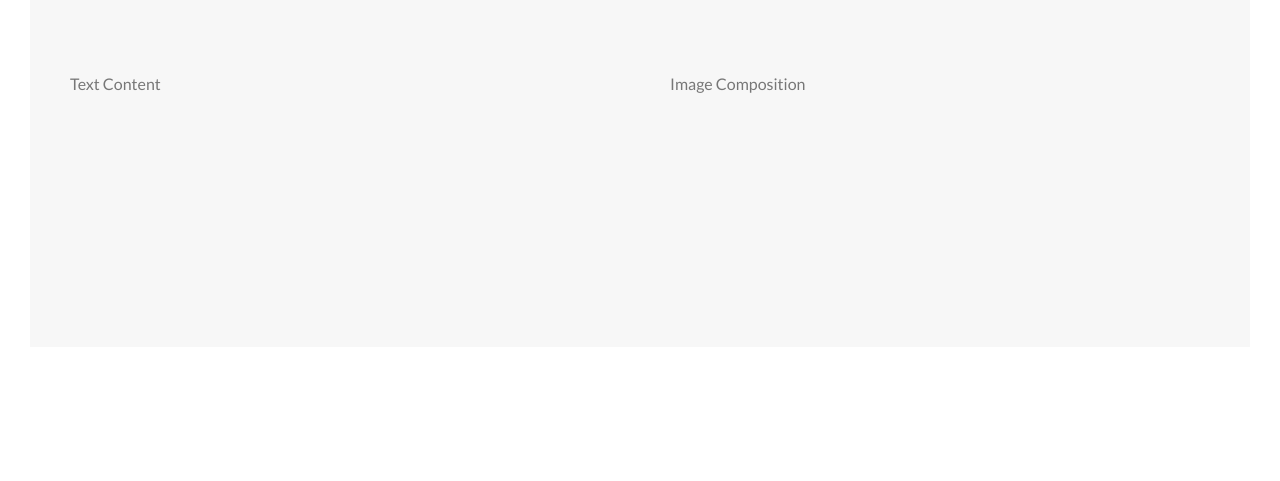
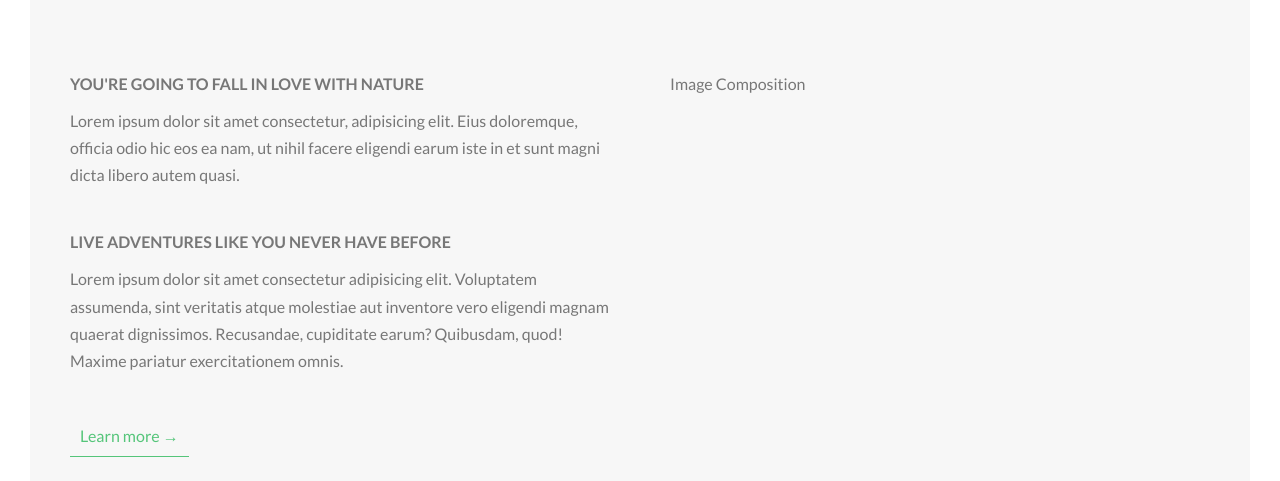
Before and after one commit to jess-alejo/tiny-projects, a website: page 004-natours/index.html in a window 1280 px wide. Shown: the part 950-1431 px from the top of the page. Before the commit the page ends 1327 px from the top, so only its background shows below. Drawn offline with Linux system fonts and the light colour scheme.

Commit message:
Natours: Building the about section - part 2

```diff
--- a/004-natours/index.html
+++ b/004-natours/index.html
@@ -38,7 +38,28 @@
         </div>
 
         <div class="row">
-          <div class="col-1-of-2">Text Content</div>
+          <div class="col-1-of-2">
+            <h3 class="heading-tertiary u-mb-sm"
+              >You're going to fall in love with nature</h3
+            >
+            <p class="paragraph"
+              >Lorem ipsum dolor sit amet consectetur, adipisicing elit. Eius
+              doloremque, officia odio hic eos ea nam, ut nihil facere eligendi
+              earum iste in et sunt magni dicta libero autem quasi.</p
+            >
+
+            <h3 class="heading-tertiary u-mb-sm">
+              Live adventures like you never have before
+            </h3>
+            <p class="paragraph"
+              >Lorem ipsum dolor sit amet consectetur adipisicing elit.
+              Voluptatem assumenda, sint veritatis atque molestiae aut inventore
+              vero eligendi magnam quaerat dignissimos. Recusandae, cupiditate
+              earum? Quibusdam, quod! Maxime pariatur exercitationem omnis.</p
+            >
+
+            <a href="#" class="btn-text">Learn more &rarr;</a>
+          </div>
           <div class="col-1-of-2">Image Composition</div>
         </div>
       </section>
--- a/004-natours/sass/abstracts/_variables.scss
+++ b/004-natours/sass/abstracts/_variables.scss
@@ -15,6 +15,9 @@ $color-gray-dark: #777;
 $color-white: #fff;
 $color-black: #000;
 
+// Font
+$default-font-size: 1.6rem;
+
 // Grid
 $grid-width: 114rem;
 $gutter-vertical: 8rem;
--- a/004-natours/sass/base/_typography.scss
+++ b/004-natours/sass/base/_typography.scss
@@ -1,7 +1,7 @@
 body {
   font-family: Lato, sans-serif;
   font-weight: 400;
-  font-size: 1.6rem;
+  font-size: $default-font-size;
   line-height: 1.7;
   color: $color-gray-dark;
   padding: 3rem;
@@ -63,3 +63,20 @@ body {
     text-shadow: 0.5rem 1rem 2rem rgba($color-black, 0.2);
   }
 }
+
+.heading-tertiary {
+  font: {
+    size: $default-font-size;
+    weight: 700;
+  }
+
+  text-transform: uppercase;
+}
+
+.paragraph {
+  font-size: $default-font-size;
+
+  &:not(:last-child) {
+    margin-bottom: 4rem;
+  }
+}
--- a/004-natours/sass/base/_utilities.scss
+++ b/004-natours/sass/base/_utilities.scss
@@ -5,3 +5,15 @@
 .u-margin-bottom-8 {
   margin-bottom: 8rem;
 }
+
+.u-mb-sm {
+  margin-bottom: 1rem;
+}
+
+.u-mb-md {
+  margin-bottom: 4rem;
+}
+
+.u-mb-lg {
+  margin-bottom: 8rem;
+}
--- a/004-natours/sass/components/_button.scss
+++ b/004-natours/sass/components/_button.scss
@@ -58,3 +58,31 @@
     animation-fill-mode: backwards;
   }
 }
+
+.btn-text {
+  &:link,
+  &:visited {
+    position: relative;
+    display: inline-block;
+    color: $color-primary;
+    font-size: $default-font-size;
+    text-decoration: none;
+    border-bottom: 1px solid $color-primary;
+    padding: 0.75rem 1rem;
+
+    transition: all 0.15s;
+  }
+
+  &:hover {
+    background-color: $color-primary;
+    color: $color-white;
+
+    box-shadow: 0 1rem 2rem rgba($color-black, 0.2);
+    transform: translateY(-2px);
+  }
+
+  &:active {
+    transform: translate(0);
+    box-shadow: 0 0.5rem 1rem rgba($color-black, 0.2);
+  }
+}
```
Also changed, not shown: 004-natours/css/style.css.
